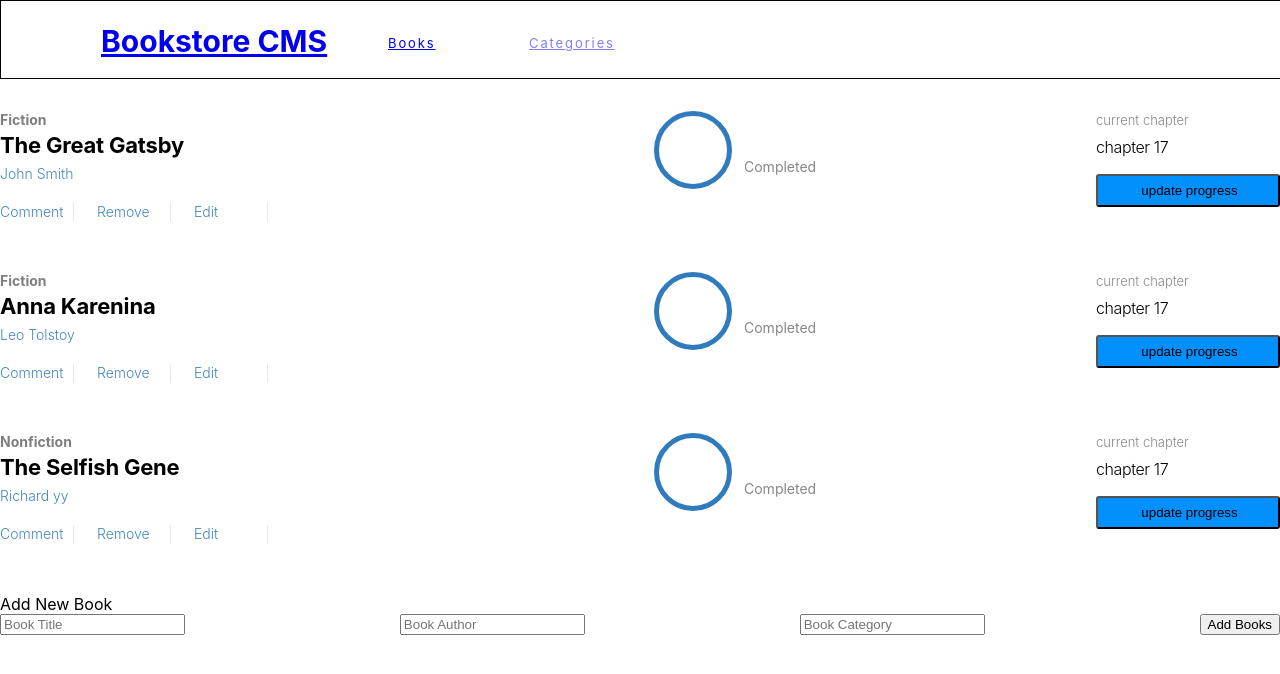
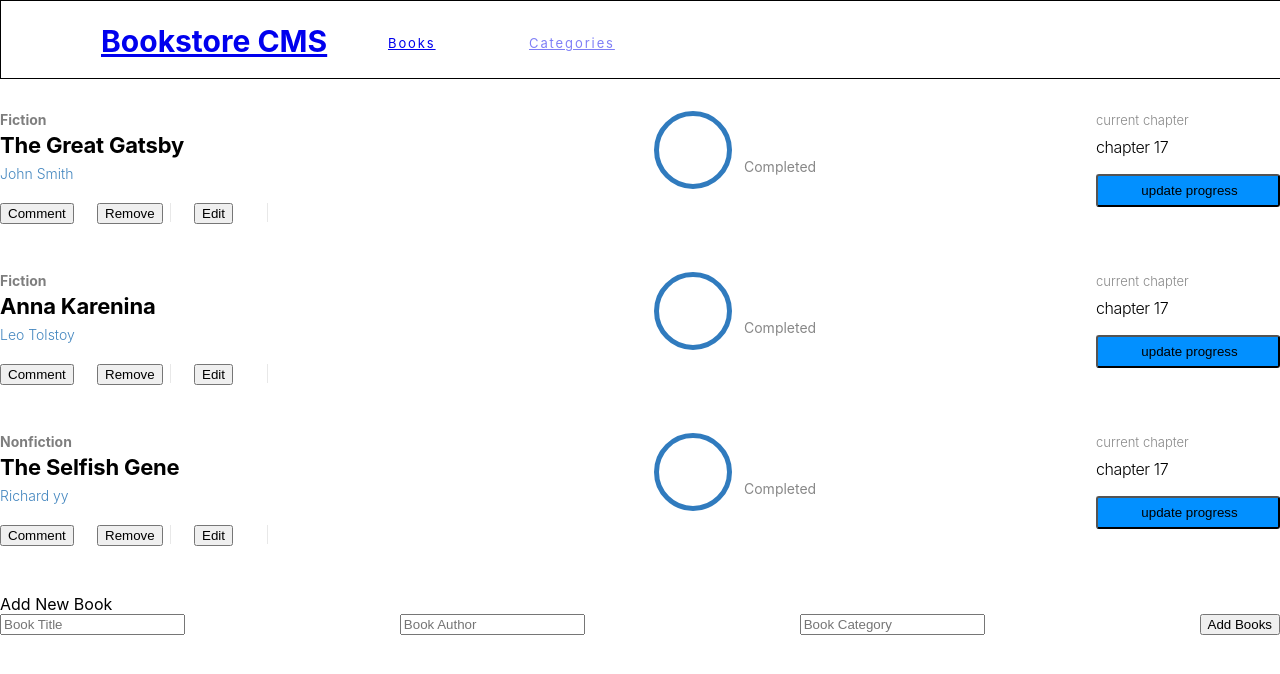
Before and after one commit to tonnytech/BookStore, a React (Create React App) app: page / in a window 1280 px wide. Shown: the top 674 px of the page. Built offline with nearby package versions, Linux system fonts and the light colour scheme.

Commit message:
added buttons to imporve user experience

```diff
--- a/src/Components/Books.js
+++ b/src/Components/Books.js
@@ -19,9 +19,9 @@ const Books =()=> {
                 <div className={BooksCss.bookAuthor}> {bookInfo.author}</div>
                 <div>
                     <ul className={BooksCss.bookActionList}>
-                        <li className={BooksCss.bookAction}>Comment</li>
-                        <li className={BooksCss.bookAction} onClick={()=>dispatch(removeBook(bookInfo.item_id))} >Remove</li>
-                        <li className={BooksCss.bookAction}>Edit</li>
+                        <li className={BooksCss.bookAction}> <button>Comment</button></li>
+                        <li className={BooksCss.bookAction} onClick={()=>dispatch(removeBook(bookInfo.item_id))}><button>Remove</button></li>
+                        <li className={BooksCss.bookAction}><button>Edit</button></li>
                     </ul>
                 </div>
             </div>
--- a/src/Components/Categories.js
+++ b/src/Components/Categories.js
@@ -4,7 +4,6 @@ import { checkStatus } from '../redux/categories/categoriesSlice';
 const Categories = () => {
   const dispatch = useDispatch();
   const cat = useSelector((state) => state.categories);
-  console.log(cat);
   return (
     <>
       <button
```
